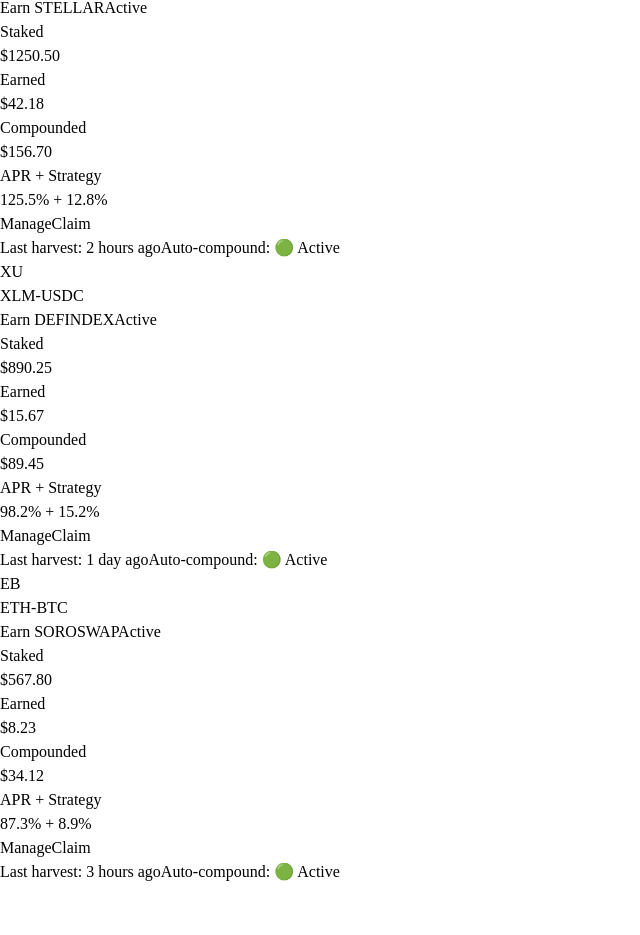
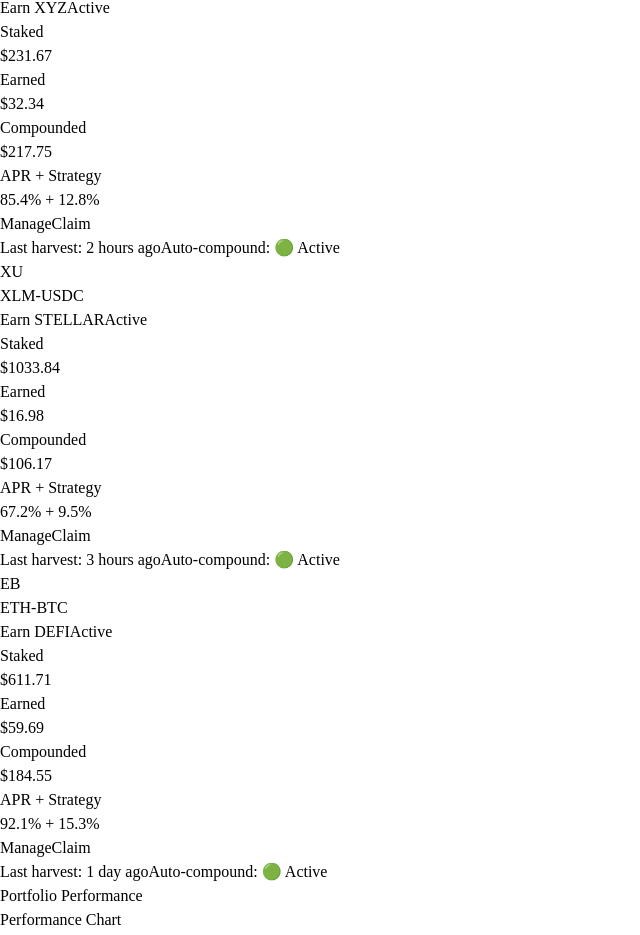
Before and after one commit to Smitbafna/xLP-Farm-Protocol, a Next.js app in the folder monorepo/apps/web/: page /dashboard in a window 1280 px wide. Shown: the part 364-1299 px from the top of the page, without its empty margins (0-640 px from the left). Before the commit the page ends 1248 px from the top, so only its background shows below. Built offline with nearby package versions, Linux system fonts and the light colour scheme; a web font is replaced by a local one.

Commit message:
feat: integrate localStorage data loading and add portfolio performance chart section

```diff
--- a/monorepo/apps/web/app/dashboard/page.tsx
+++ b/monorepo/apps/web/app/dashboard/page.tsx
@@ -2,6 +2,7 @@
 
 import { useState, useEffect } from 'react';
 import Link from 'next/link';
+import { Farm, FarmStorage } from '../../lib/farmStorage';
 
 interface UserFarm {
   id: number;
@@ -27,50 +28,35 @@
   const [userFarms, setUserFarms] = useState<UserFarm[]>([]);
   const [summary, setSummary] = useState<DashboardSummary | null>(null);
   const [loading, setLoading] = useState(true);
+  const [allFarms, setAllFarms] = useState<Farm[]>([]);
 
   useEffect(() => {
-    // Mock loading delay
-    setTimeout(() => {
-      const mockUserFarms: UserFarm[] = [
-        {
-          id: 1,
-          lpPair: 'USDC-ETH',
-          rewardToken: 'STELLAR',
-          stakedAmount: 1250.50,
-          earnedRewards: 42.18,
-          compoundedAmount: 156.70,
-          apr: 125.5,
-          strategyApy: 12.8,
-          isActive: true,
-          lastHarvest: '2 hours ago',
-        },
-        {
-          id: 2,
-          lpPair: 'XLM-USDC',
-          rewardToken: 'DEFINDEX',
-          stakedAmount: 890.25,
-          earnedRewards: 15.67,
-          compoundedAmount: 89.45,
-          apr: 98.2,
-          strategyApy: 15.2,
-          isActive: true,
-          lastHarvest: '1 day ago',
-        },
-        {
-          id: 3,
-          lpPair: 'ETH-BTC',
-          rewardToken: 'SOROSWAP',
-          stakedAmount: 567.80,
-          earnedRewards: 8.23,
-          compoundedAmount: 34.12,
-          apr: 87.3,
-          strategyApy: 8.9,
-          isActive: true,
-          lastHarvest: '3 hours ago',
-        },
-      ];
+    // Load farms from localStorage and generate mock user positions
+    const loadUserFarms = () => {
+      try {
+        const farms = FarmStorage.getFarms();
+        setAllFarms(farms);
 
-      // Calculate summary
+        // Mock user positions - in real app, this would come from contracts
+        const mockUserFarms: UserFarm[] = farms
+          .filter(farm => farm.isActive)
+          .slice(0, 3) // Show only first 3 active farms as user farms
+          .map(farm => ({
+            id: farm.id,
+            lpPair: farm.lpPair,
+            rewardToken: farm.rewardToken,
+            stakedAmount: Math.random() * 1000 + 100,
+            earnedRewards: Math.random() * 50 + 10,
+            compoundedAmount: Math.random() * 200 + 50,
+            apr: farm.apr,
+            strategyApy: farm.strategyApy || 0,
+            isActive: farm.isActive,
+            lastHarvest: ['2 hours ago', '1 day ago', '3 hours ago'][Math.floor(Math.random() * 3)] || '2 hours ago',
+          }));
+
+        setUserFarms(mockUserFarms);
+
+        // Calculate summary from user farms
         const mockSummary: DashboardSummary = {
           totalStaked: mockUserFarms.reduce((sum, farm) => sum + farm.stakedAmount, 0),
           totalEarned: mockUserFarms.reduce((sum, farm) => sum + farm.earnedRewards, 0),
@@ -78,10 +64,15 @@
           dailyYield: mockUserFarms.reduce((sum, farm) => sum + (farm.stakedAmount * farm.apr / 365 / 100), 0),
         };
 
-      setUserFarms(mockUserFarms);
         setSummary(mockSummary);
         setLoading(false);
-    }, 1000);
+      } catch (error) {
+        console.error('Error loading user farms:', error);
+        setLoading(false);
+      }
+    };
+
+    loadUserFarms();
   }, []);
 
   const handleClaimAll = () => {
@@ -188,8 +179,12 @@
                         <h3 className="text-lg font-semibold">{farm.lpPair}</h3>
                         <div className="flex items-center space-x-2">
                           <span className="text-sm text-gray-600">Earn {farm.rewardToken}</span>
-                          <span className="px-2 py-1 rounded-full text-xs font-medium bg-green-100 text-green-800">
-                            Active
+                          <span className={`px-2 py-1 rounded-full text-xs font-medium ${
+                            farm.isActive
+                              ? 'bg-green-100 text-green-800'
+                              : 'bg-gray-100 text-gray-800'
+                          }`}>
+                            {farm.isActive ? 'Active' : 'Ended'}
                           </span>
                         </div>
                       </div>
@@ -233,13 +228,24 @@
                   {/* Last Harvest Info */}
                   <div className="mt-4 pt-4 border-t border-gray-100 flex justify-between items-center text-sm text-gray-600">
                     <span>Last harvest: {farm.lastHarvest}</span>
-                    <span>Auto-compound: 🟢 Active</span>
+                    <span>Auto-compound: {farm.isActive ? '🟢 Active' : '🔴 Inactive'}</span>
                   </div>
                 </div>
               ))}
             </div>
           )}
         </div>
+
+        {/* Portfolio Performance */}
+        <div className="mt-12 bg-white rounded-lg p-6 shadow-sm">
+          <h3 className="text-xl font-semibold mb-4">Portfolio Performance</h3>
+          <div className="h-64 bg-gray-50 rounded-lg flex items-center justify-center">
+            <div className="text-center text-gray-500">
+              <div className="text-lg font-medium">Performance Chart</div>
+              <div className="text-sm">Total value & yield over time</div>
+            </div>
+          </div>
+        </div>
       </div>
     </div>
   );
```
Lines whose indentation alone changed are shown as unchanged.
